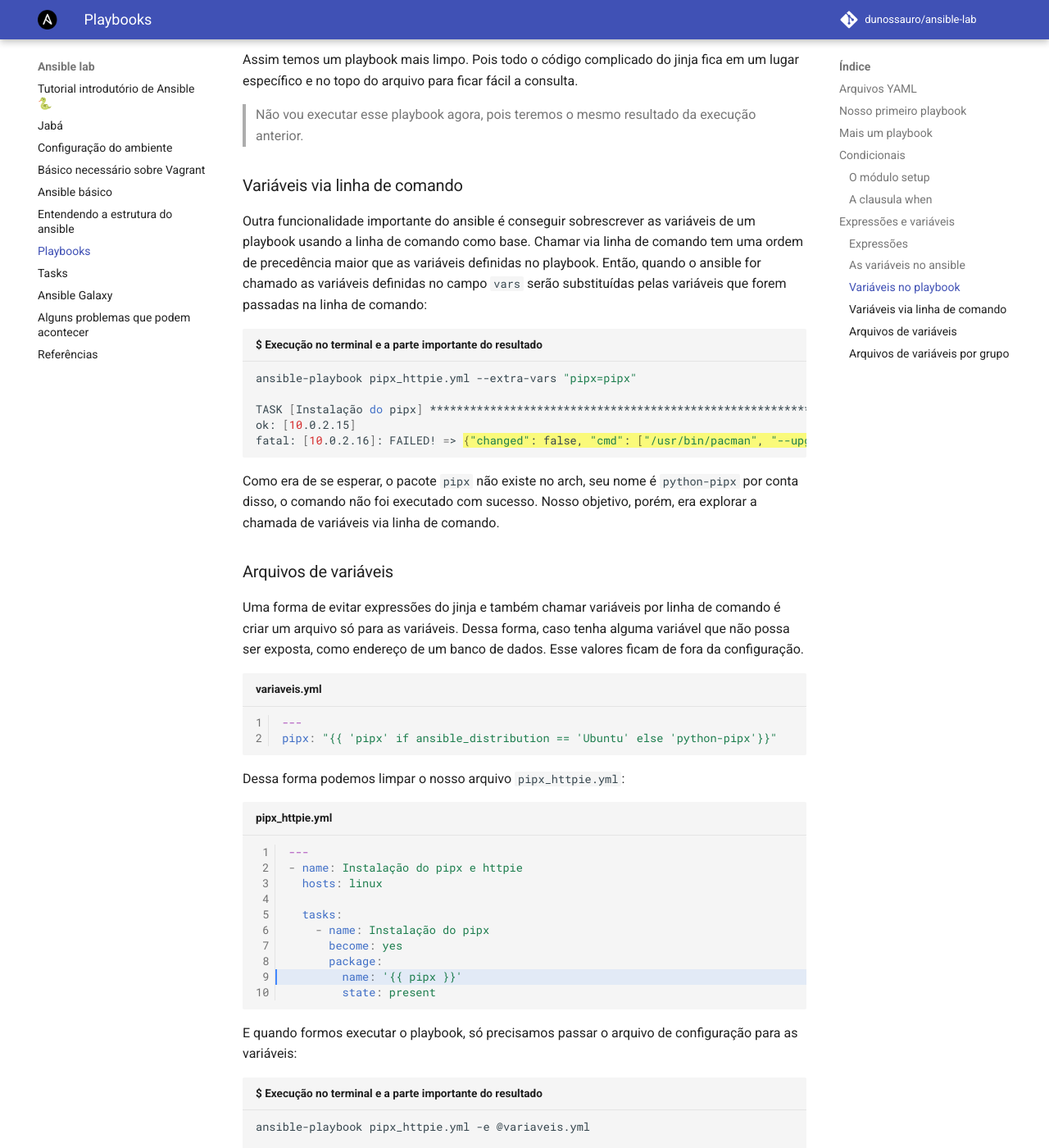
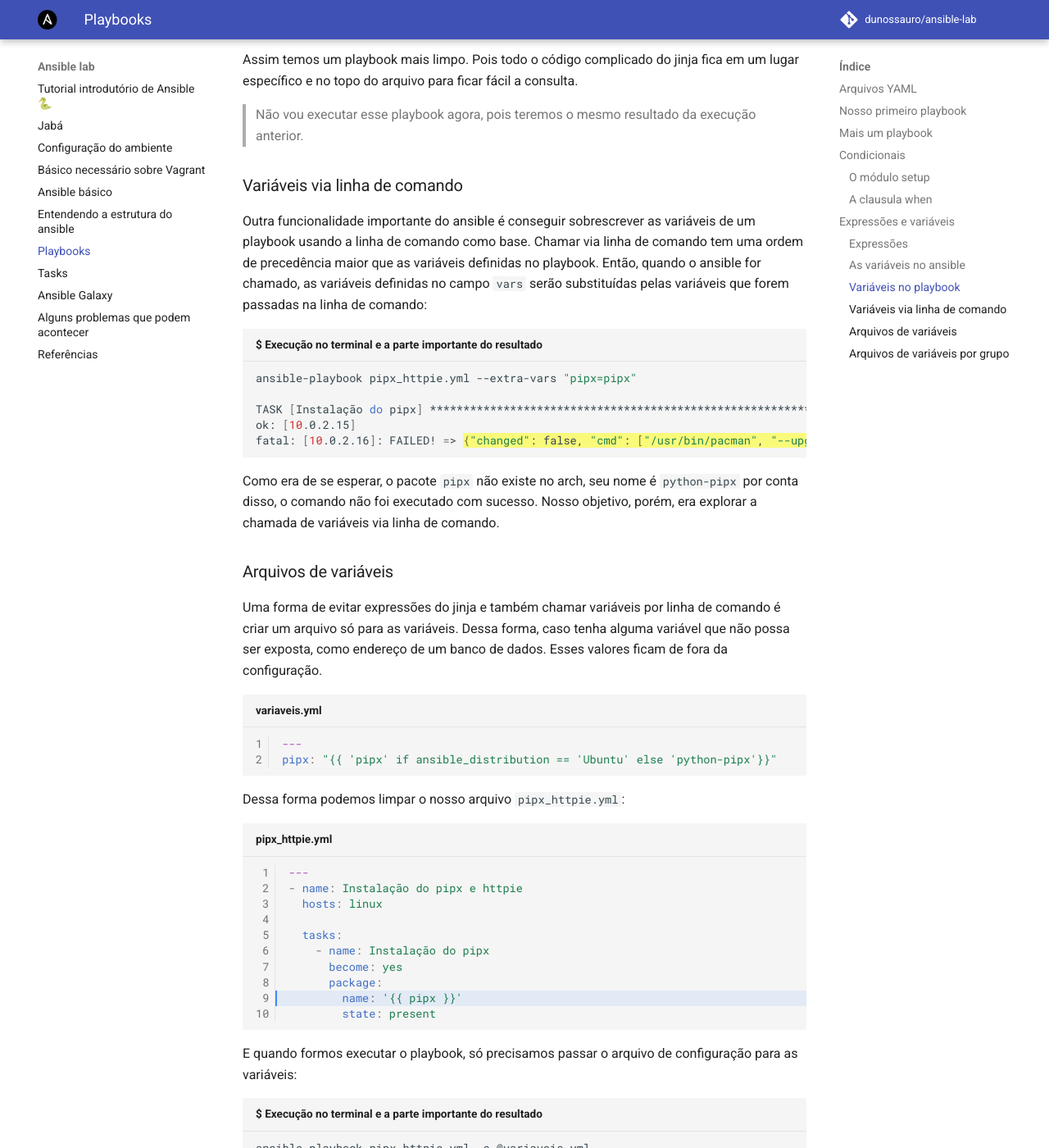
Before and after one commit to dunossauro/ansible-lab, an MkDocs documentation site: the page built from docs/05_playbooks.md, in a window 1280 px wide and 1400 px high, scrolled down 9497 px. Shown: the whole window at 82% size. Built offline with MkDocs 1.6.1 and Material for MkDocs 9.7.7, drawn with Linux system fonts in a browser that asks for light colours; emoji names are drawn with the system emoji font; comment, search, counter and statistics services are not loaded; some of the changed text lies outside the part shown.

Commit message:
Correções de gramática

````diff
--- a/docs/05_playbooks.md
+++ b/docs/05_playbooks.md
@@ -389,7 +389,7 @@
 
 ### As variáveis no ansible
 
-Da mesma forma que podemos criar expressões complexas no jinja. Também podemos chamar somente variáveis. Por exemplo `"{{ variavel }}"`. Assim podemos declarar as expressões em um lugar específico do playbook para deixar mais limpo ou passar as mesmas via linha de comando.
+Da mesma forma que podemos criar expressões complexas no jinja. Também podemos chamar somente variáveis. Por exemplo, `"{{ variavel }}"`. Assim podemos declarar as expressões em um lugar específico do playbook para deixar mais limpo ou passar as mesmas via linha de comando.
 
 ### Variáveis no playbook
 
@@ -417,7 +417,7 @@
 
 ### Variáveis via linha de comando
 
-Outra funcionalidade importante do ansible é conseguir sobrescrever as variáveis de um playbook usando a linha de comando como base. Chamar via linha de comando tem uma ordem de precedência maior que as variáveis definidas no playbook. Então, quando o ansible for chamado as variáveis definidas no campo `vars` serão substituídas pelas variáveis que forem passadas na linha de comando:
+Outra funcionalidade importante do ansible é conseguir sobrescrever as variáveis de um playbook usando a linha de comando como base. Chamar via linha de comando tem uma ordem de precedência maior que as variáveis definidas no playbook. Então, quando o ansible for chamado, as variáveis definidas no campo `vars` serão substituídas pelas variáveis que forem passadas na linha de comando:
 
 ```bash title="$ Execução no terminal e a parte importante do resultado"
 ansible-playbook pipx_httpie.yml --extra-vars "pipx=pipx"
@@ -431,7 +431,7 @@
 
 ### Arquivos de variáveis
 
-Uma forma de evitar expressões do jinja e também chamar variáveis por linha de comando é criar um arquivo só para as variáveis. Dessa forma, caso tenha alguma variável que não possa ser exposta, como endereço de um banco de dados. Esse valores ficam de fora da configuração.
+Uma forma de evitar expressões do jinja e também chamar variáveis por linha de comando é criar um arquivo só para as variáveis. Dessa forma, caso tenha alguma variável que não possa ser exposta, como endereço de um banco de dados. Esses valores ficam de fora da configuração.
 
 
 ```yaml title="variaveis.yml" linenums="1"
````
Also changed, not shown: other parts of docs/05_playbooks.md (+5 -5 lines), docs/03_ansible_basico.md (+3 -3 lines), docs/04_configuracao_do_ansible.md (+2 -2 lines).
